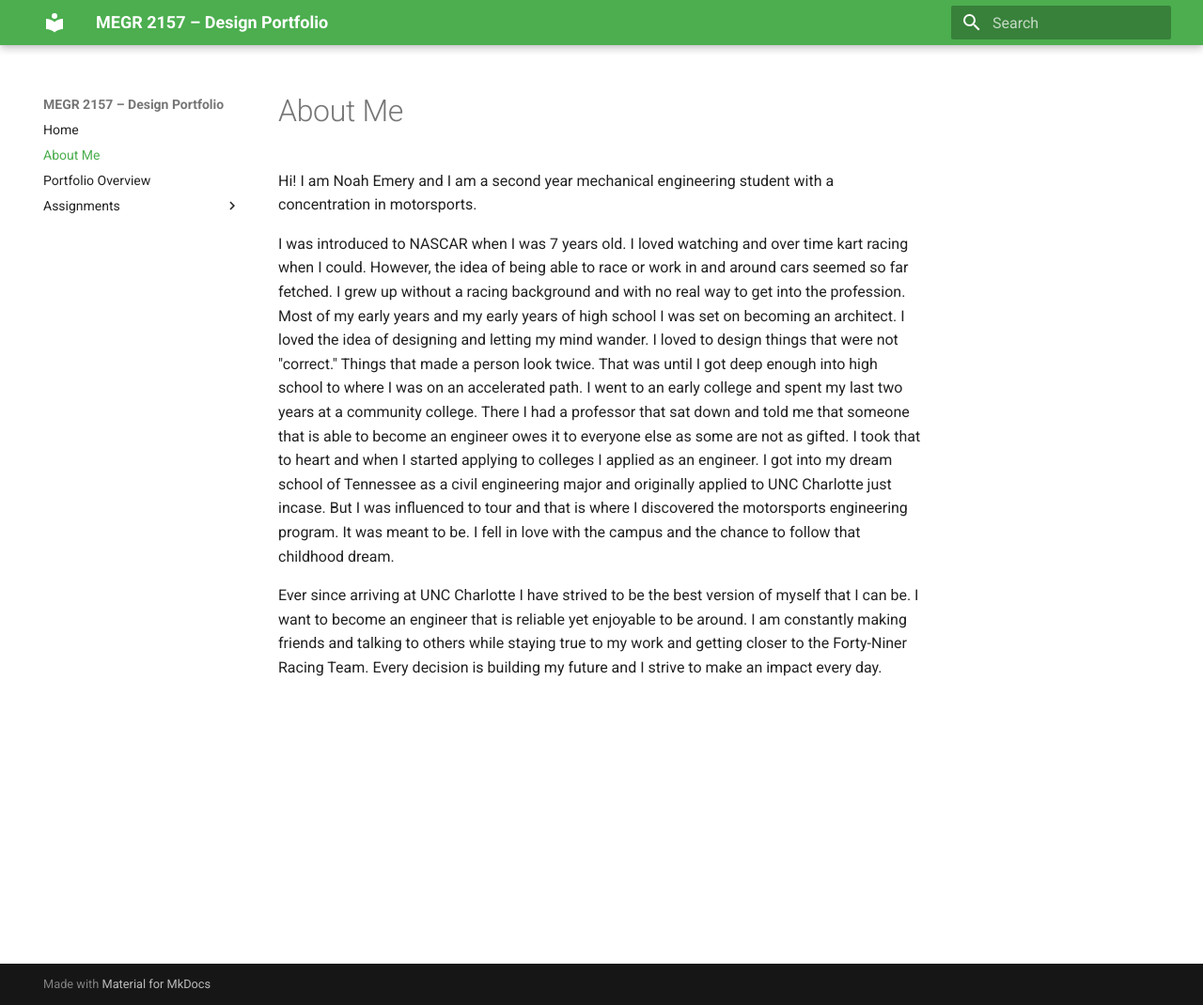
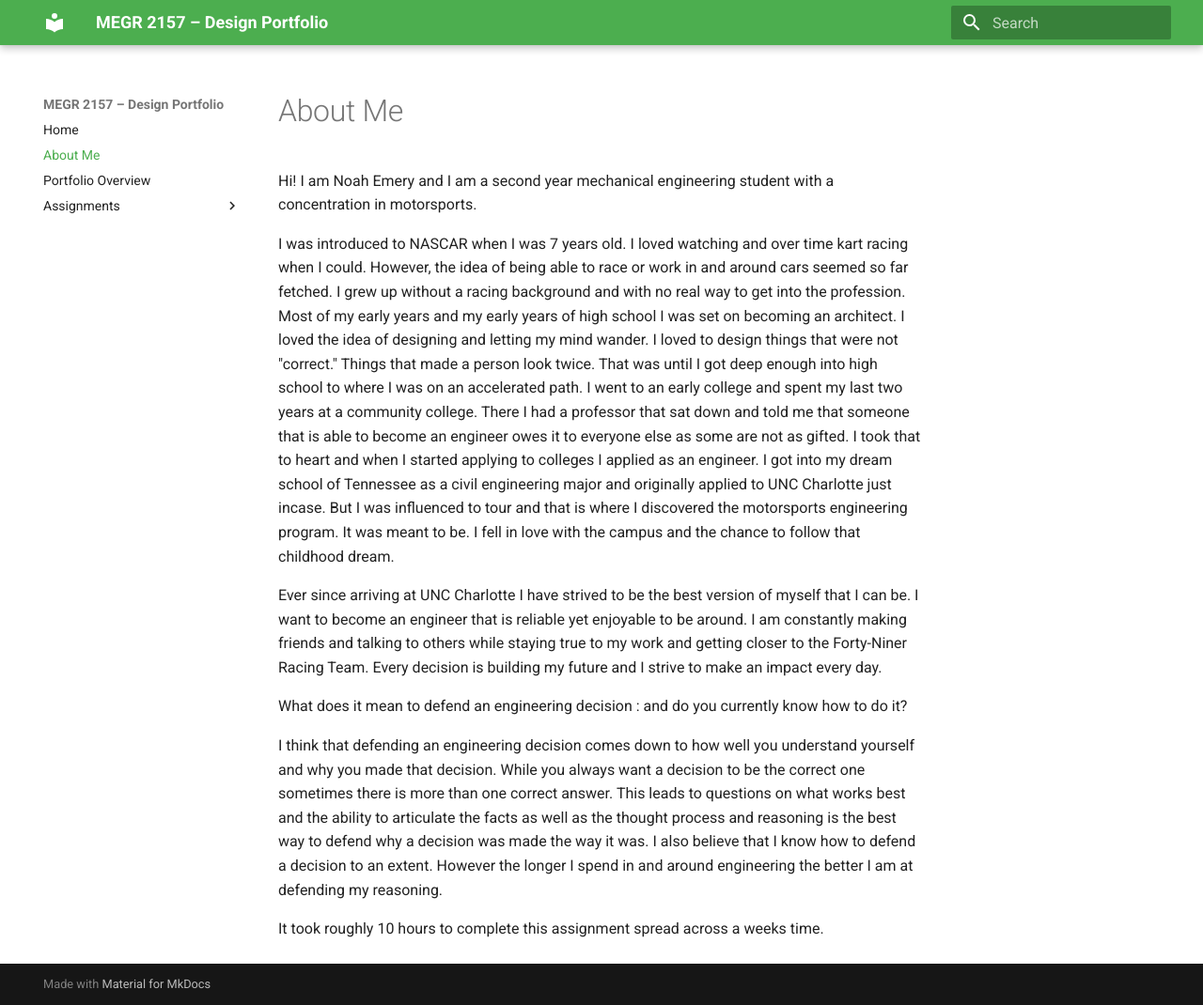
Before and after one commit to noaheme/design-projects-portfolio, an MkDocs documentation site: the page built from docs/aboutme/index.md, in a window 1280 px wide and 1070 px high. Shown: the whole window at 94% size. Built offline with MkDocs 1.6.1 and Material for MkDocs 9.7.7, drawn with Linux system fonts in a browser that asks for light colours.

Commit message:
Expand about me section with engineering insights
Added a section discussing the importance of defending engineering decisions and personal reflections on the topic.

```diff
--- a/docs/aboutme/index.md
+++ b/docs/aboutme/index.md
@@ -4,3 +4,9 @@ Hi! I am Noah Emery and I am a second year mechanical engineering student with a
 I was introduced to NASCAR when I was 7 years old. I loved watching and over time kart racing when I could. However, the idea of being able to race or work in and around cars seemed so far fetched. I grew up without a racing background and with no real way to get into the profession. Most of my early years and my early years of high school I was set on becoming an architect. I loved the idea of designing and letting my mind wander. I loved to design things that were not "correct." Things that made a person look twice. That was until I got deep enough into high school to where I was on an accelerated path. I went to an early college and spent my last two years at a community college. There I had a professor that sat down and told me that someone that is able to become an engineer owes it to everyone else as some are not as gifted. I took that to heart and when I started applying to colleges I applied as an engineer. I got into my dream school of Tennessee as a civil engineering major and originally applied to UNC Charlotte just incase. But I was influenced to tour and that is where I discovered the motorsports engineering program. It was meant to be. I fell in love with the campus and the chance to follow that childhood dream.
 
 Ever since arriving at UNC Charlotte I have strived to be the best version of myself that I can be. I want to become an engineer that is reliable yet enjoyable to be around. I am constantly making friends and talking to others while staying true to my work and getting closer to the Forty-Niner Racing Team. Every decision is building my future and I strive to make an impact every day.
+
+What does it mean to defend an engineering decision : and do you currently know how to do it?
+
+I think that defending an engineering decision comes down to how well you understand yourself and why you made that decision. While you always want a decision to be the correct one sometimes there is more than one correct answer. This leads to questions on what works best and the ability to articulate the facts as well as the thought process and reasoning is the best way to defend why a decision was made the way it was. I also believe that I know how to defend a decision to an extent. However the longer I spend in and around engineering the better I am at defending my reasoning.
+
+It took roughly 10 hours to complete this assignment spread across a weeks time.
```
